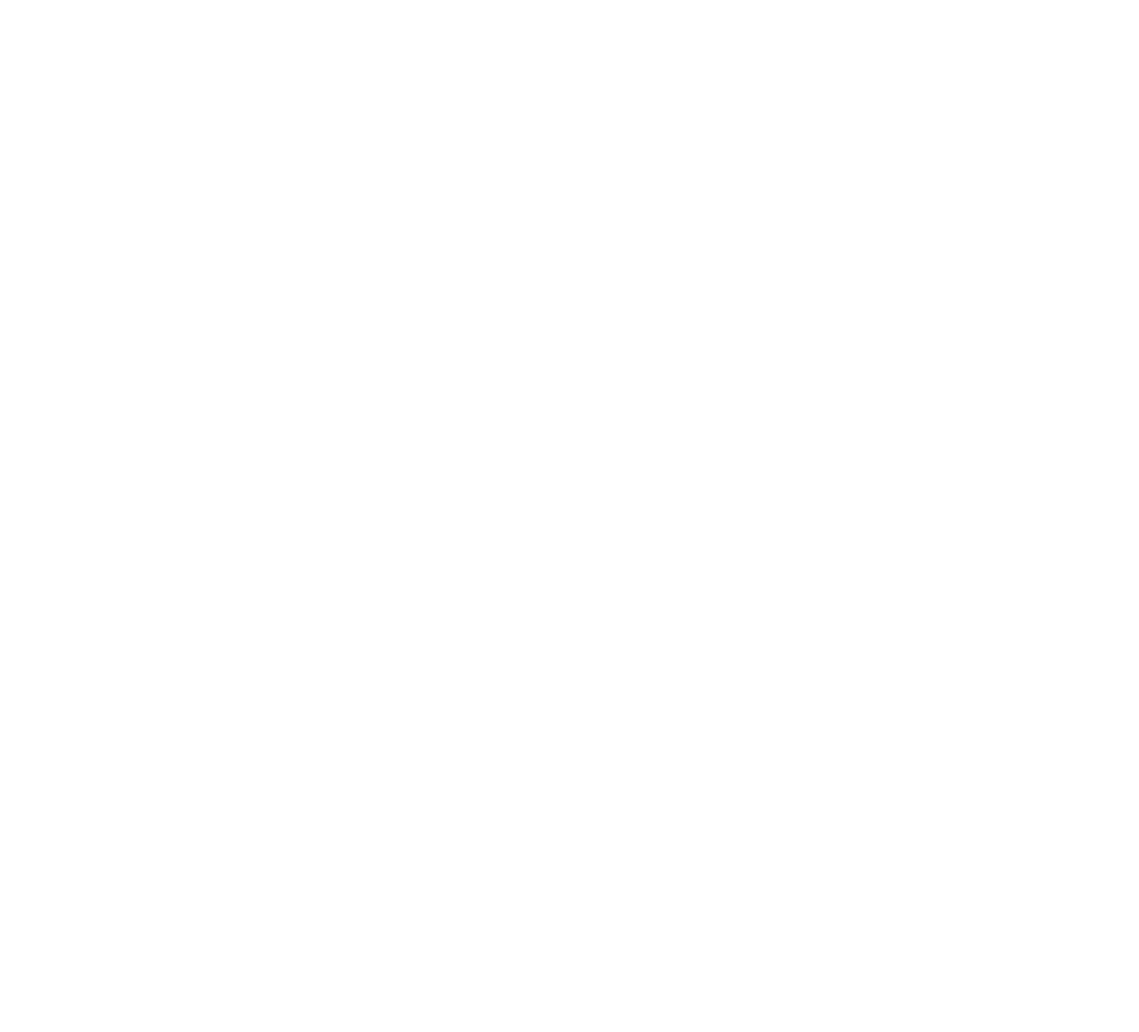
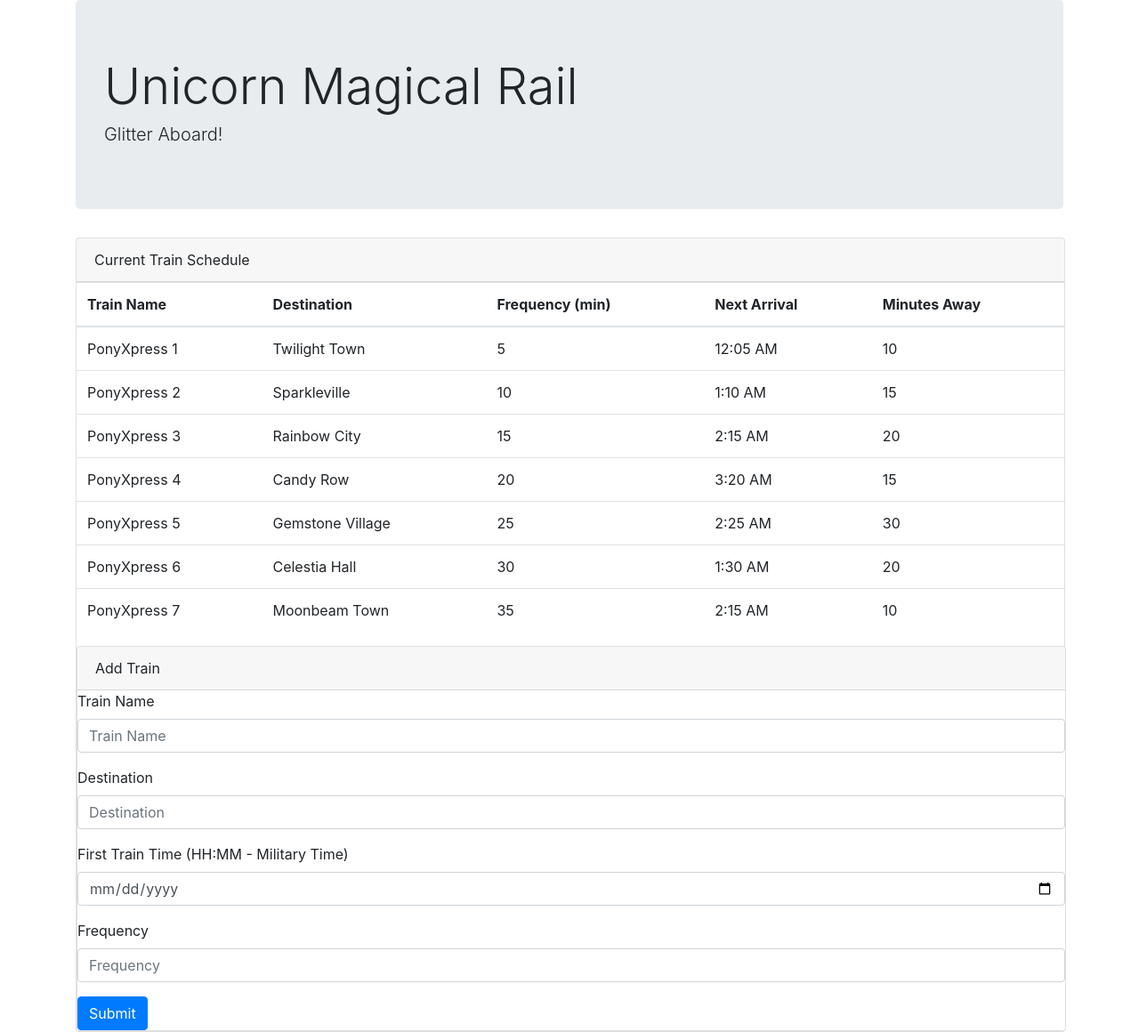
Before and after one commit to jenniferk2019/TrainTime, a plain HTML site: page index.html in a window 1280 px wide. Shown: the whole page at 89% size. Before the commit the page ends 800 px from the top, so only its background shows below. Drawn offline with nearby package versions, Linux system fonts and the light colour scheme.

Commit message:
updates on html codes to match theme and javascript codes no css yet

```diff
--- a/assets/css/style.css
+++ b/assets/css/style.css
@@ -0,0 +1,4 @@
+.jumbotron {
+    align-content: center;
+    text-align: center;
+}
--- a/index.html
+++ b/index.html
@@ -5,8 +5,113 @@
     <meta name="viewport" content="width=device-width, initial-scale=1.0">
     <meta http-equiv="X-UA-Compatible" content="ie=edge">
     <title>Document</title>
+    <link rel="stylesheet" href="https://stackpath.bootstrapcdn.com/bootstrap/4.3.1/css/bootstrap.min.css"
+        integrity="sha384-ggOyR0iXCbMQv3Xipma34MD+dH/1fQ784/j6cY/iJTQUOhcWr7x9JvoRxT2MZw1T" crossorigin="anonymous">
+    <script src="https://www.gstatic.com/firebasejs/6.0.4/firebase-app.js"></script>
+    <script src="https://www.gstatic.com/firebasejs/6.0.4/firebase-database.js"></script>
 </head>
 <body>
-
+    <div class="container">
+        <div class="jumbotron">
+            <h1 class="display-4">Unicorn Magical Rail</h1>
+            <h2 class="lead">Glitter Aboard!</h2>
+        </div>
+        <div class="card" style="width: 69.5rem;">
+            <div class="card-header">
+                Current Train Schedule
+            </div>
+            <table class="table">
+                <thead>
+                    <tr>
+                        <th scope="col">Train Name</th>
+                        <th scope="col">Destination</th>
+                        <th scope="col">Frequency (min)</th>
+                        <th scope="col">Next Arrival</th>
+                        <th scope="col">Minutes Away</th>
+                    </tr>
+                </thead>
+                <tbody>
+                    <tr>
+                        <td scope="row">PonyXpress 1</td>
+                        <td>Twilight Town</td>
+                        <td>5</td>
+                        <td>12:05 AM</td>
+                        <td>10</td>
+                    </tr>
+                    <tr>
+                        <td scope="row">PonyXpress 2</td>
+                        <td>Sparkleville</td>
+                        <td>10</td>
+                        <td>1:10 AM</td>
+                        <td>15</td>
+                    </tr>
+                    <tr>
+                        <td scope="row">PonyXpress 3</td>
+                        <td>Rainbow City</td>
+                        <td>15</td>
+                        <td>2:15 AM</td>
+                        <td>20</td>
+                    </tr>
+                    <tr>
+                        <td scope="row">PonyXpress 4</td>
+                        <td>Candy Row</td>
+                        <td>20</td>
+                        <td>3:20 AM</td>
+                        <td>15</td>
+                    </tr>
+                    <tr>
+                        <td scope="row">PonyXpress 5</td>
+                        <td>Gemstone Village</td>
+                        <td>25</td>
+                        <td>2:25 AM</td>
+                        <td>30</td>
+                    </tr>
+                    <tr>
+                        <td scope="row">PonyXpress 6</td>
+                        <td>Celestia Hall</td>
+                        <td>30</td>
+                        <td>1:30 AM</td>
+                        <td>20</td>
+                    </tr>
+                    <tr>
+                        <td scope="row">PonyXpress 7</td>
+                        <td>Moonbeam Town</td>
+                        <td>35</td>
+                        <td>2:15 AM</td>
+                        <td>10</td>
+                    </tr>
+                </tbody>
+            </table>
+            <div class="card" style="width: 69.5rem;">
+                <div class="card-header">
+                    Add Train
+                </div>
+                <form>
+                    <div class="form-group">
+                        <label for="name-input">Train Name</label>
+                        <input type="text" class="form-control" id="name-input" aria-describedby="emailHelp"
+                            placeholder="Train Name">
+                    </div>
+                    <div class="form-group">
+                        <label for="role-input">Destination</label>
+                        <input type="text" class="form-control" id="role-input" placeholder="Destination">
+                    </div>
+                    <div class="form-group">
+                        <label for="date-input">First Train Time (HH:MM - Military Time)</label>
+                        <input type="Date" class="form-control" id="date-input" aria-describedby=""
+                            placeholder="First Train">
+                    </div>
+                    <div class="form-group">
+                        <label for="rate-input">Frequency</label>
+                        <input type="number" class="form-control" id="rate-input" aria-describedby=""
+                            placeholder="Frequency">
+                    </div>
+                    <div class="form-group form-check">
+                    </div>
+                    <button type="submit" class="btn btn-primary" id="add-employee">Submit</button>
+                </form>
+            </div>
+        </div>
+        <script src="https://code.jquery.com/jquery.js"></script>
 </body>
 </html>
```
Also changed, not shown: js/moment.js (+53 -0 lines).
